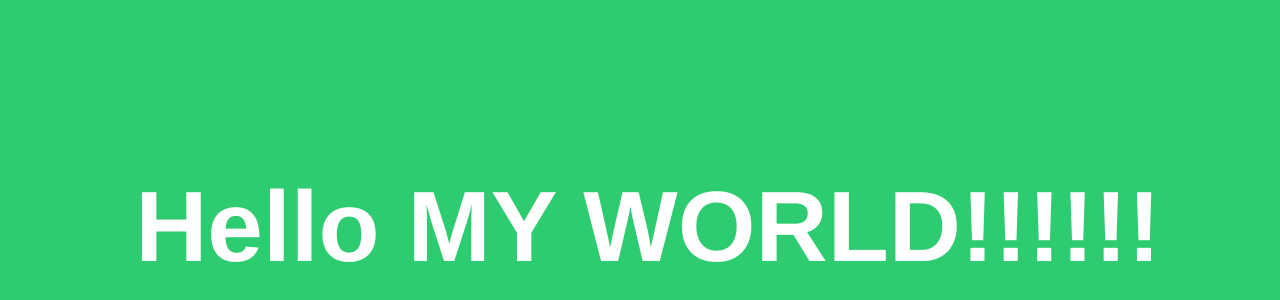
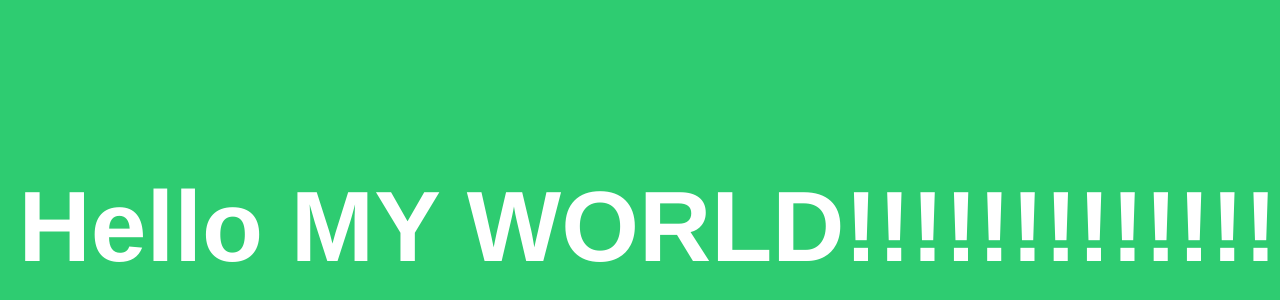
Before and after one commit to Granolac/My-World, a plain HTML site: page index.html in a window 1280 px wide. Shown: the part 218-518 px from the top of the page. Drawn offline with Linux system fonts and the light colour scheme.

Commit message:
Update index.html

```diff
--- a/index.html
+++ b/index.html
@@ -18,6 +18,6 @@
 		}
 	</style>
 	<body>
-		<h1> Hello MY WORLD!!!!!! </h1>
+		<h1> Hello MY WORLD!!!!!!!!!!!!! </h1>
 	</body>
 </html>
```
